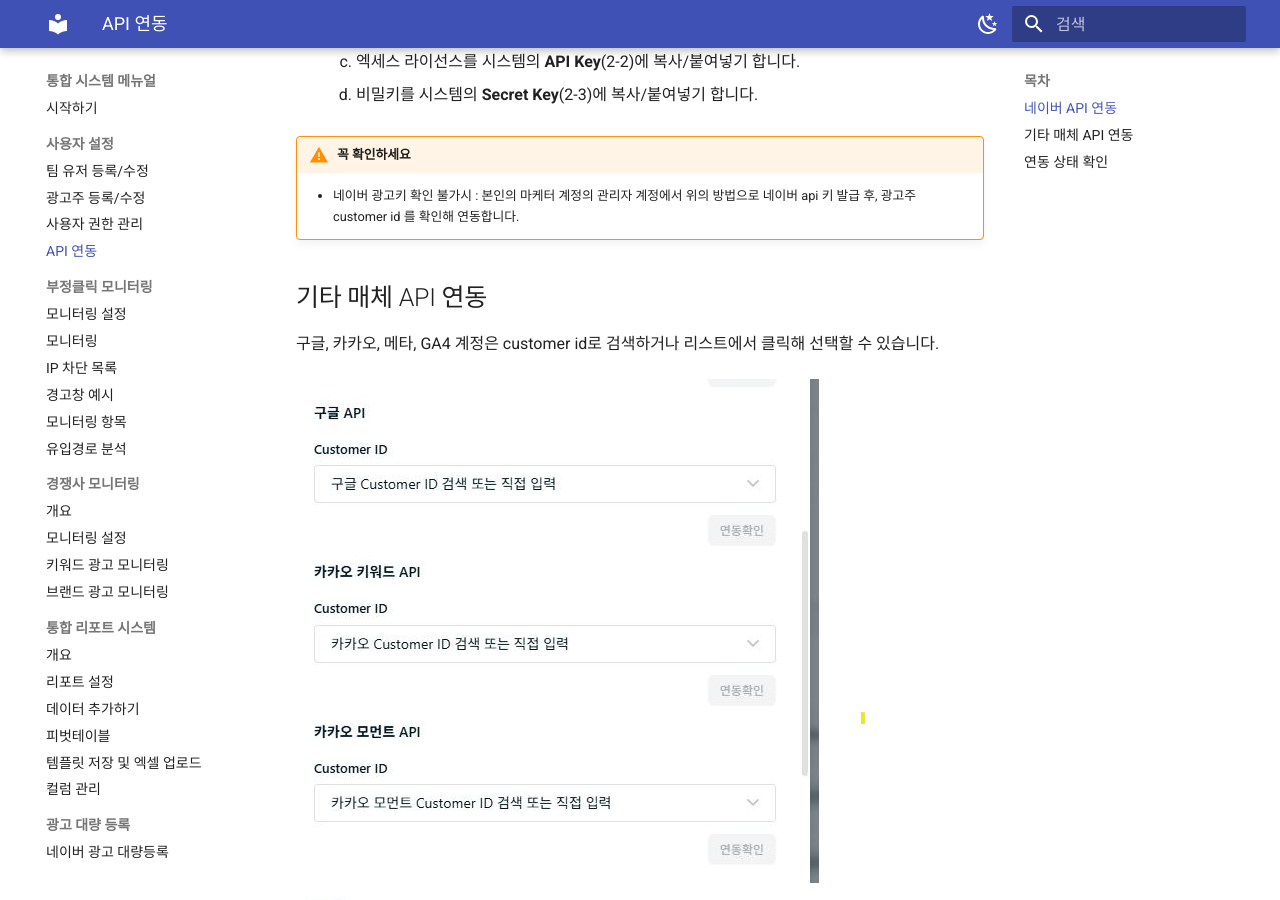
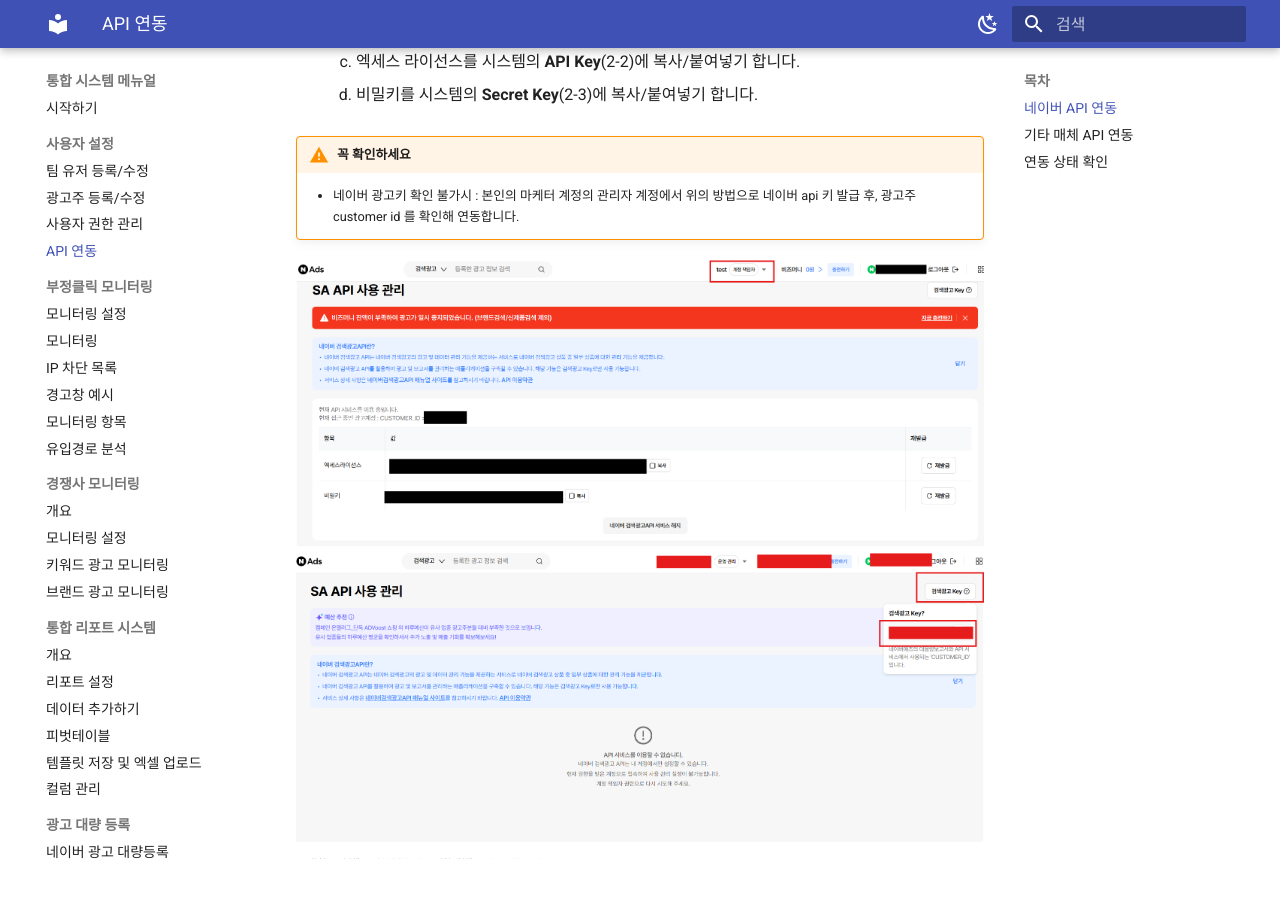
Before and after one commit to EinsHong/ad_system_manual, an MkDocs documentation site: the page built from docs/user-settings/api-integration.md, in a window 1280 px wide and 900 px high, scrolled down 1049 px. Built offline with MkDocs 1.6.1 and Material for MkDocs 9.7.7, drawn with Linux system fonts in a browser that asks for light colours.

Commit message:
Add second Naver API integration image
Updated the Naver API integration section with additional image.

```diff
--- a/docs/user-settings/api-integration.md
+++ b/docs/user-settings/api-integration.md
@@ -15,6 +15,8 @@
 
 !!! warning "꼭 확인하세요"
     - 네이버 광고키 확인 불가시 : 본인의 마케터 계정의 관리자 계정에서  위의 방법으로 네이버 api 키 발급 후, 광고주 customer id  를 확인해 연동합니다.
+ ![네이버 API 연동 화면](../assets/img/mkt.png)
+![네이버 API 연동 화면](../assets/img/mkt2.png)
 
 
 ## 기타 매체 API 연동
```
